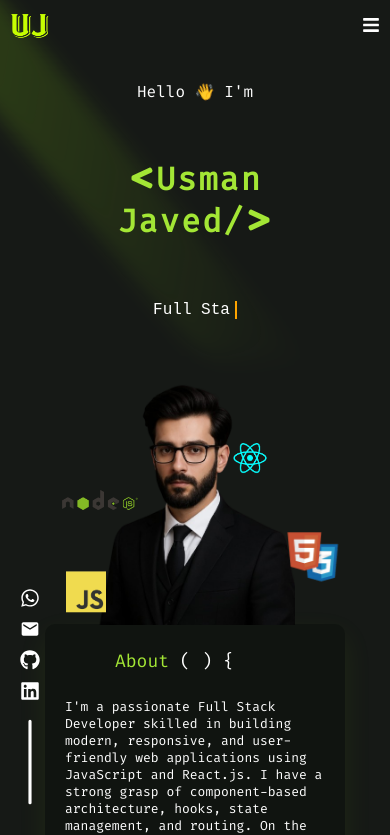
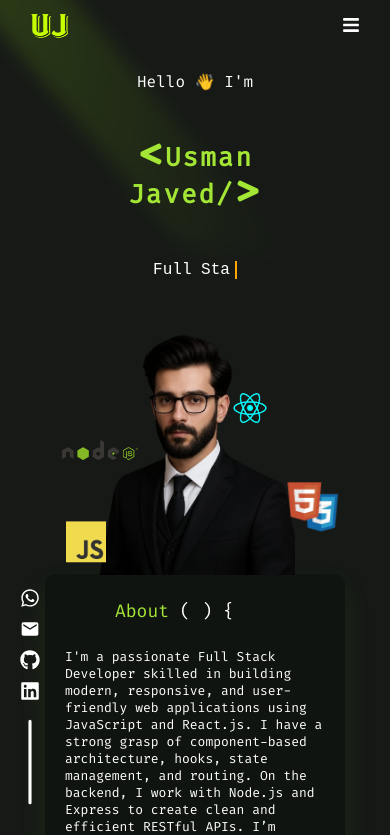
Before and after one commit to Usman-Javed-07/Usman-Portfolio, a React (Vite) app: page / in a window 390 px wide. Shown: the top 835 px of the page. Built offline with nearby package versions, Linux system fonts and the light colour scheme.

Commit message:
update fronend

```diff
--- a/src/App.css
+++ b/src/App.css
@@ -117,7 +117,7 @@ body {
   }
 
   .navbar-container {
-    padding: 10px 10px;
+    padding: 10px 30px;
   }
   .logo-image {
     width: 40px;
@@ -131,6 +131,12 @@ body {
     width: 100px;
     height: 70%;
     transform: skewX(40deg);
+  }
+}
+
+@media screen and (max-width: 500px) {
+  .navbar::before {
+    top: -190px;
   }
 }
 
@@ -186,11 +192,11 @@ body {
 }
 @media screen and (max-width: 500px) {
   .header-para {
-    padding: 40px;
+    padding: 30px;
     font-size: 16px;
   }
   .header-heading {
-    font-size: 32px;
+    font-size: 26px;
   }
   .hero {
     margin-top: -30px;
@@ -787,7 +793,7 @@ body {
 }
 @media screen and (max-width: 500px) {
   .experience-container {
-    padding: 20px;
+    padding: 50px;
   }
 
 }
--- a/src/App.jsx
+++ b/src/App.jsx
@@ -185,7 +185,7 @@ const experiences = [
     logo: "./images/zbeelogo.png",
     alt: "zbee tech",
     dateRange: "Dec 2024 - present",
-    title: "Full stack Developer",
+    title: "Full stack Developer ( MERN stack Developer )",
     points: [
       "Worked as a Full Stack Developer on high-impact projects for enterprise clients using React, Angular, Node.js, and React Native.",
       "Developed frontend user interfaces with HTML, CSS, Tailwind, and vanilla JavaScript, ensuring responsive design and accessibility.",
```
